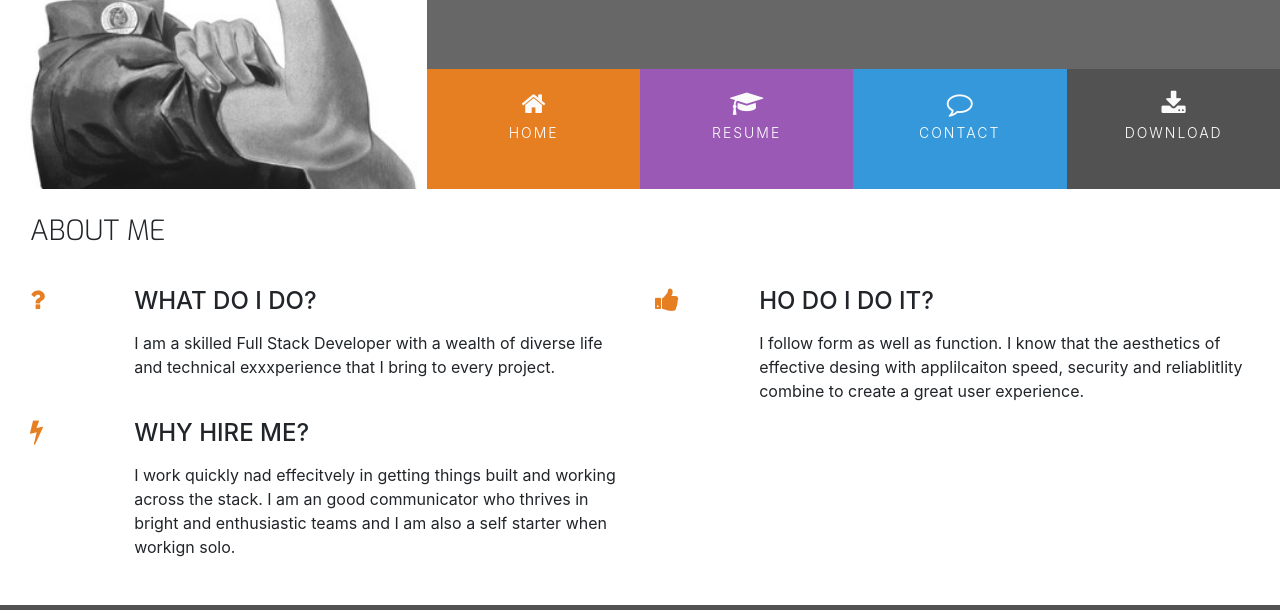
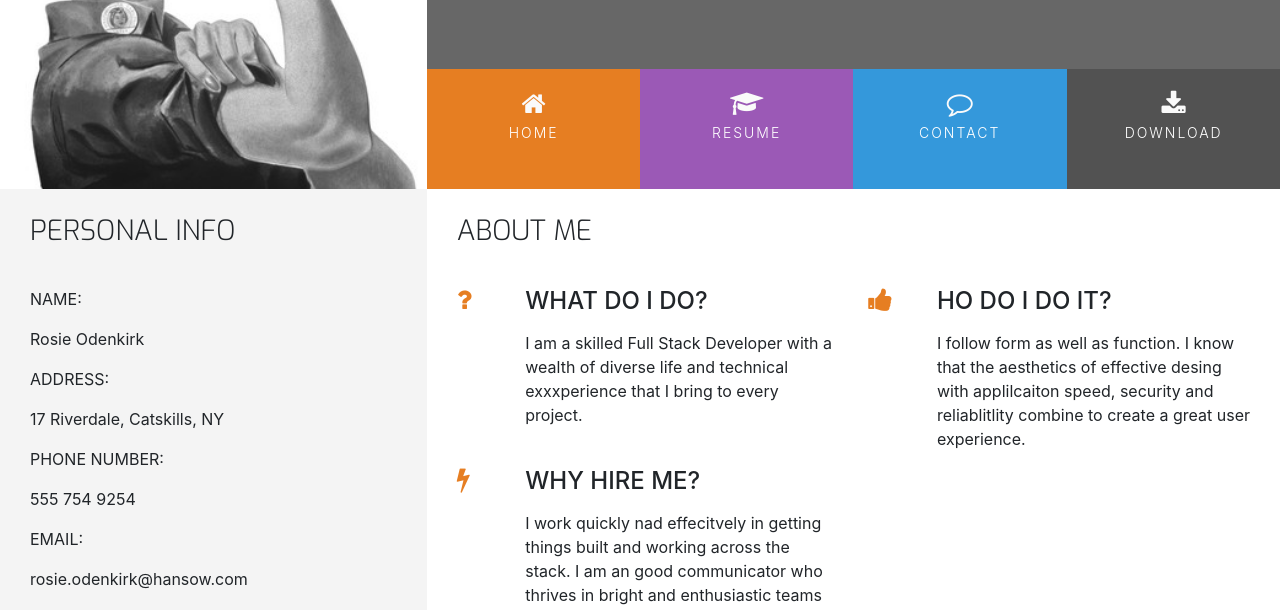
Before and after one commit to annagabain/Resume-Bootstrap-walkthrough, a plain HTML site: page index.html in a window 1280 px wide. Shown: the part 180-790 px from the top of the page. Drawn offline with nearby package versions, Linux system fonts and the light colour scheme.

Commit message:
Adding Contact Details: Basic Structure

```diff
--- a/assets/css/style.css
+++ b/assets/css/style.css
@@ -7,6 +7,10 @@
 
 .bg-color-three-reasons {
     background-color: #fff;
+}
+
+.bg-color-personal-info {
+    background-color: #f4f4f4;
 }
 
 .ui-menu-color-home {
--- a/index.html
+++ b/index.html
@@ -48,7 +48,64 @@
 
     </header>
     <section class="container-fluid">
-        <div class="row row-table">
+        <div class="row">
+            <div class="col-md-4 bg-color-personal-info section-column">
+                <div class="row">
+                    <div class="col-12">
+                        <h3 class="section-heading uppercase">
+                            Personal Info
+                        </h3>
+                    </div>
+                </div>
+                <div class="personal-info-item">
+                    <div class="key">
+                        <p class="uppercase">
+                            Name:
+                        </p>
+                    </div>
+                    <div class="value">
+                        <p>
+                            Rosie Odenkirk
+                        </p>
+                    </div>
+                </div>
+                <div class="personal-info-item">
+                    <div class="key">
+                        <p class="uppercase">
+                            Address:
+                        </p>
+                    </div>
+                    <div class="value">
+                        <p>
+                            17 Riverdale, Catskills, NY
+                        </p>
+                    </div>
+                </div>
+                <div class="personal-info-item">
+                    <div class="key">
+                        <p class="uppercase">
+                            Phone number:
+                        </p>
+                    </div>
+                    <div class="value">
+                        <p>
+                            555 754 9254
+                        </p>
+                    </div>
+                </div>
+                <div class="personal-info-item">
+                    <div class="key">
+                        <p class="uppercase">
+                            Email:
+                        </p>
+                    </div>
+                    <div class="value">
+                        <p>
+                            rosie.odenkirk@hansow.com
+                        </p>
+                    </div>
+                </div>
+            </div>
             <div class="col-md-8 bg-color-three-reasons section-column">
                 <div class="row">
                     <div class="col">
```
